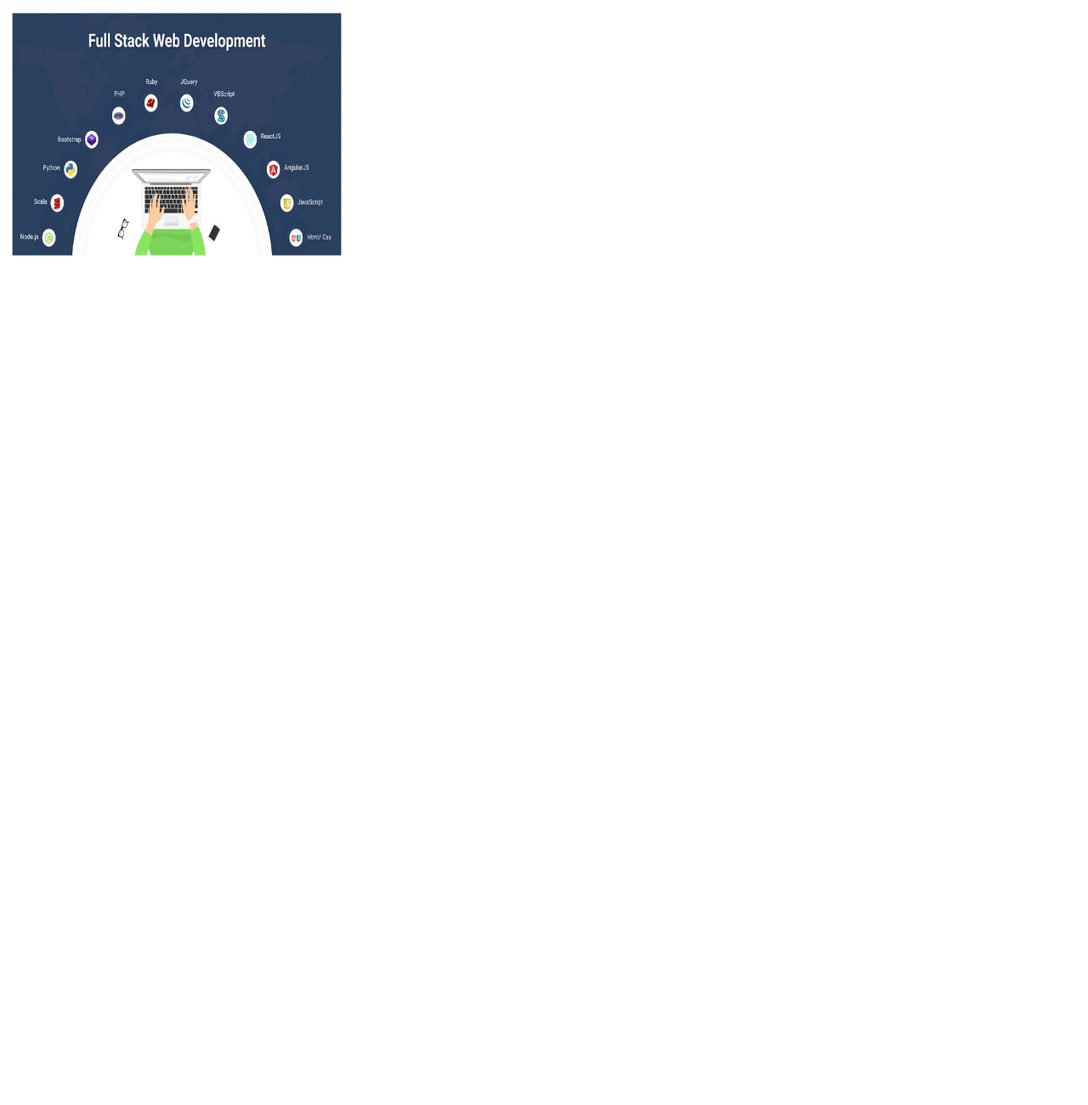
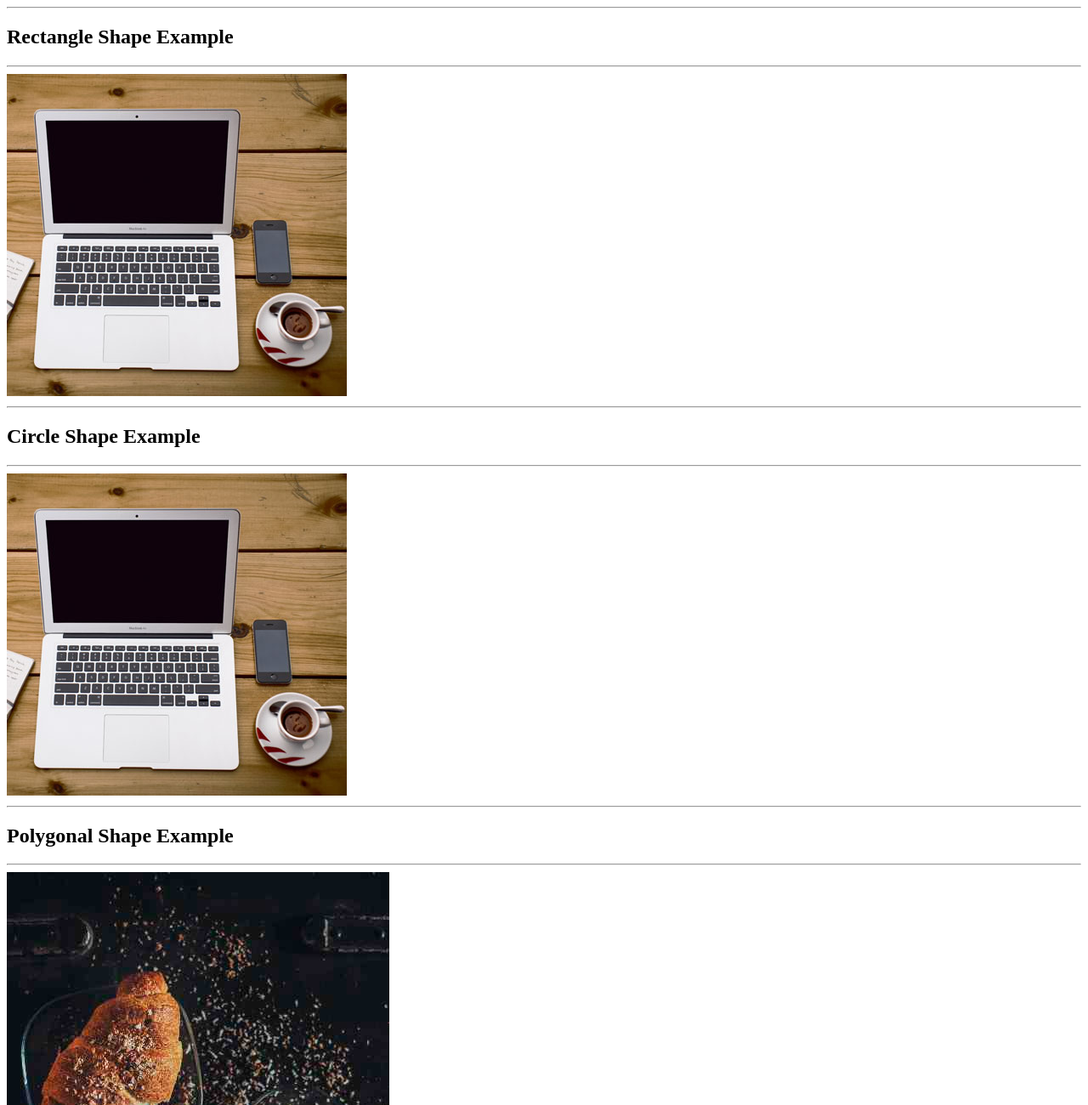
Before and after one commit to shahidul50/HTML-Notes-and-Bangla-Documentation, a plain HTML site: page Html-files/f) Html Image Element/imagemap.html in a window 1280 px wide. Shown: the top 1300 px of the page at 85% size. Before the commit the page ends 800 px from the top, so only its background shows below. Drawn offline with Linux system fonts and the light colour scheme.

Commit message:
Some Correction in Main File and add html <map> and <area> Element Topic

```diff
--- a/Html-files/f) Html Image Element/imagemap.html
+++ b/Html-files/f) Html Image Element/imagemap.html
@@ -6,18 +6,34 @@
     <title>Image Map </title>
 </head>
 <body>
-    <!--* HTML <map> ব্যবহার করা হয় কোন Image এর মধ্যে Clickable area তৈরি করার জন্য। আর একাধিক Clickable Area তৈরি করার জন্য <area> Tag ব্যবহার করতে পারি।  -->
-    <!--? Image map তৈরি করার জন্য <img> Tag এর মধ্যে usemap Attibute ব্যবহার করতে হবে। usemap এর মানটি একটি হ্যাশ ট্যাগ(#) দিয়ে শুরু হয় যার পরে Image Map এর নাম থাকে এবং Image ও Image Map এর মধ্যে সম্পর্ক তৈরি করতে ব্যবহৃত হয়। এরপরে <map> Tag এর মধ্যে name Attibute ব্যবহার করে Map এর একটি নাম দিতে হবে।   -->
-
-     <!--* for react coords: left-margin,top, left-margin, top  -->
-     <!--* for circle coords: center of the circle(width,height), circle-radius -->
-     <!--* for poly coords: 1st coords(x,y),2nd coords(x,y) ..... -->
-    <img src="./b.png" alt="Workplace" usemap="#workmap" height="300px" width="400px">
+   <hr/>
+   <h2>Rectangle Shape Example</h2>
+   <hr/>
+    <img src="./workplace.jpg" alt="Workplace" usemap="#workmap" height="379px" width="400px">
 
     <map name="workmap">
-      <!-- <area shape="rect" coords="34,44,270,350" alt="Computer" href="computer.htm">
-      <area shape="rect" coords="290,172,333,250" alt="Phone" href="phone.htm"> -->
-      <area shape="circle" coords="190,300,120" alt="Coffee" href="download.html">
+         <!--* for rect coords: left-margin,top, left-margin, top  -->
+         <area shape="rect" coords="34,44,270,350" alt="Computer" href="computer.html"/>
+    </map>
+
+    <hr/>
+    <h2>Circle Shape Example</h2>
+    <hr/>
+    <img src="./workplace.jpg" alt="Workplace" usemap="#workmap2" height="379px" width="400px">
+
+    <map name="workmap2">
+        <!--* for circle coords: center of the circle(width,height), circle-radius -->
+         <area shape="circle" coords="337,300,44" alt="Cup of coffee" href="coffee.html"/>
+    </map>
+
+   <hr/>
+   <h2>Polygonal Shape Example</h2>
+   <hr/>
+   <img src="./frenchfood.jpg" alt="French Food" usemap="#foodmap" width="450" height="675">
+
+    <map name="foodmap">
+         <!--* for poly coords: 1st coords(x,y),2nd coords(x,y) ..... -->
+         <area shape="poly" coords="140,121,181,116,204,160,204,222,191,270,140,329,85,355,58,352,37,322,40,259,103,161,128,147" alt="Croissant" href="croissant.htm"/>
     </map>
 </body>
 </html>
```
Also changed, not shown: Html-files/f) Html Image Element/frenchfood.jpg (added), Html-files/f) Html Image Element/workplace.jpg (added), 2 other files.
